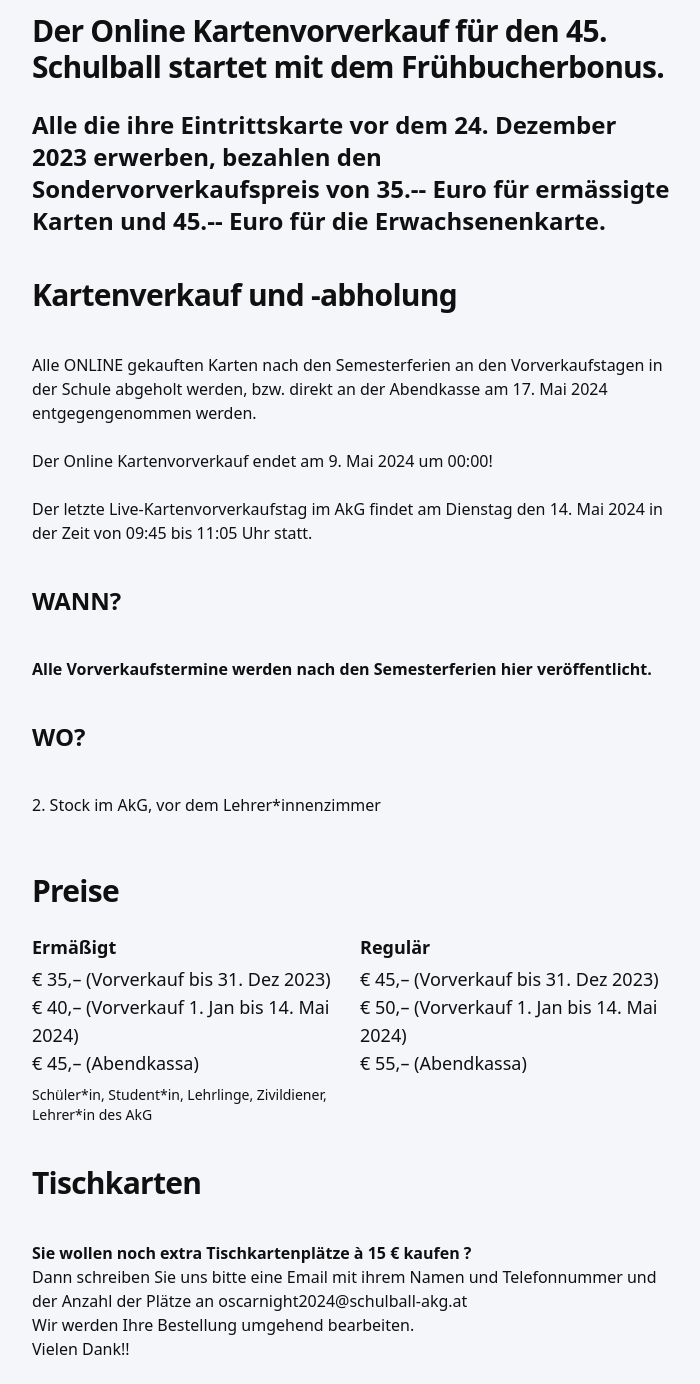
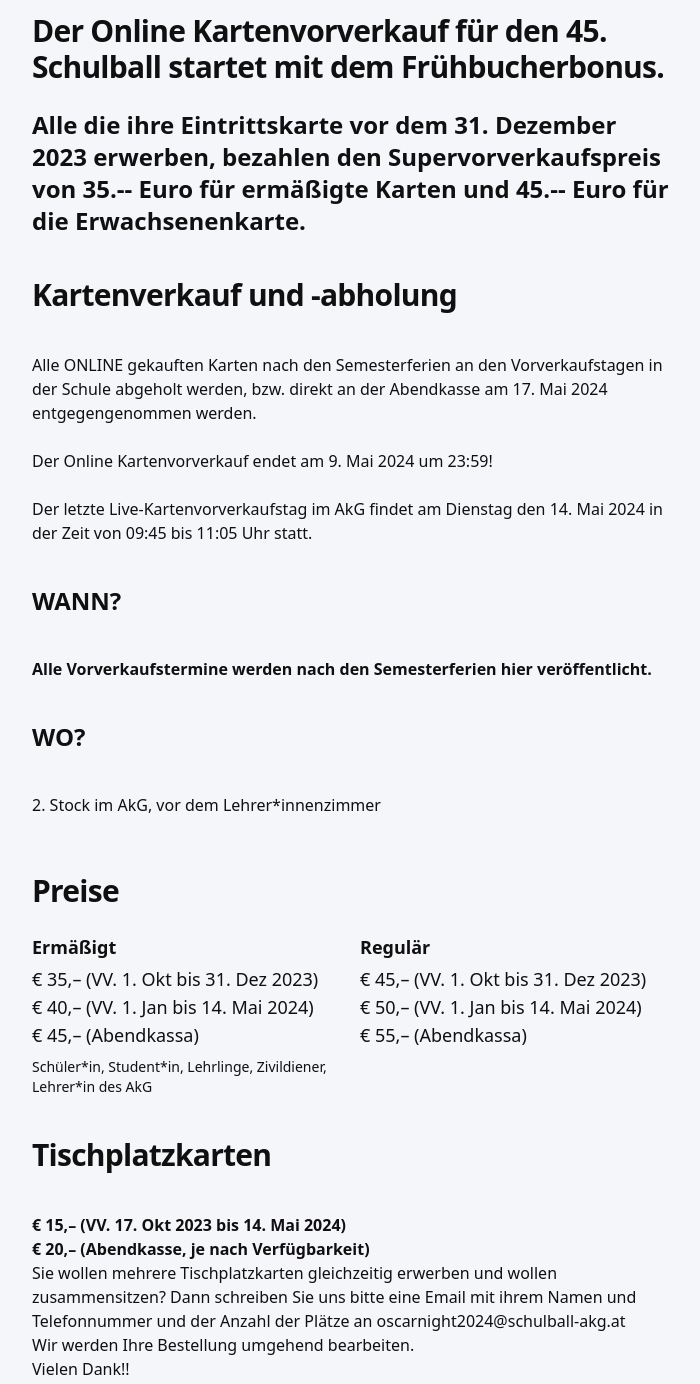
Before and after one commit to adamr04/akg_schulball_2025, a Gatsby site: page /reservation in a window 1280 px wide. Shown: the part 306-1690 px from the top of the page, without its empty margins (288-988 px from the left). Built offline with nearby package versions, Linux system fonts and the light colour scheme; Gatsby itself is replaced by a stand-in of ours; some packages are replaced by stand-ins of ours.

Commit message:
kartenbestellungen08.08.23

```diff
--- a/src/components/ReservationForm/index.tsx
+++ b/src/components/ReservationForm/index.tsx
@@ -101,15 +101,15 @@ export const ReservationForm = () => {
       <div className="form">
 
         <h2>Der Online Kartenvorverkauf für den 45. Schulball startet mit dem Frühbucherbonus.</h2>
-        <h3>Alle die ihre Eintrittskarte vor dem 24. Dezember 2023 erwerben,
-          bezahlen den Sondervorverkaufspreis von 35.-- Euro für ermässigte Karten
+        <h3>Alle die ihre Eintrittskarte vor dem 31. Dezember 2023 erwerben,
+          bezahlen den Supervorverkaufspreis von 35.-- Euro für ermäßigte Karten
           und 45.-- Euro für die Erwachsenenkarte.</h3>
 
         <h2>Kartenverkauf und -abholung</h2>
         <p>Alle ONLINE gekauften Karten nach den Semesterferien an den Vorverkaufstagen in der Schule abgeholt werden,
            bzw. direkt an der Abendkasse am 17. Mai 2024 entgegengenommen werden.<br></br>
           <br></br>
-          Der Online Kartenvorverkauf endet am 9. Mai 2024 um 00:00! <br></br>
+          Der Online Kartenvorverkauf endet am 9. Mai 2024 um 23:59! <br></br>
           <br></br>
           Der letzte Live-Kartenvorverkaufstag im AkG findet am Dienstag den 14. Mai 2024 in der Zeit von 09:45 bis 11:05 Uhr statt.
 
@@ -132,8 +132,8 @@ export const ReservationForm = () => {
               </dt>
               <dd className="mt-1 text-lg">
                 <div>
-                  € 35,– (Vorverkauf bis 31. Dez 2023)
-                  <br />€ 40,– (Vorverkauf 1. Jan bis 14. Mai 2024)
+                  € 35,– (VV. 1. Okt bis 31. Dez 2023)
+                  <br />€ 40,– (VV. 1. Jan bis 14. Mai 2024)
                   <br />€ 45,– (Abendkassa)
                 </div>
                 <div className="text-sm mt-2">
@@ -148,17 +148,19 @@ export const ReservationForm = () => {
               </dt>
               <dd className="mt-1 text-lg">
                 <div>
-                  € 45,– (Vorverkauf bis 31. Dez 2023)
-                  <br />€ 50,– (Vorverkauf 1. Jan bis 14. Mai 2024)
+                  € 45,– (VV. 1. Okt bis 31. Dez 2023)
+                  <br />€ 50,– (VV. 1. Jan bis 14. Mai 2024)
                   <br />€ 55,– (Abendkassa)
                 </div>
               </dd>
             </div>
           </dl>
         </section>
-        <h2>Tischkarten</h2>
+        <h2>Tischplatzkarten</h2>
         <p>
-          <b>Sie wollen noch extra Tischkartenplätze à 15 € kaufen ?</b> <br />
+          <b>€ 15,– (VV. 17. Okt 2023 bis 14. Mai 2024)
+            <br/ >€ 20,– (Abendkasse, je nach Verfügbarkeit)</b> <br />
+          Sie wollen mehrere Tischplatzkarten gleichzeitig erwerben und wollen zusammensitzen?
           Dann schreiben Sie uns bitte eine Email mit ihrem Namen und Telefonnummer und der Anzahl der Plätze an oscarnight2024@schulball-akg.at <br />
           Wir werden Ihre Bestellung umgehend bearbeiten. < br />
           Vielen Dank!!
```
